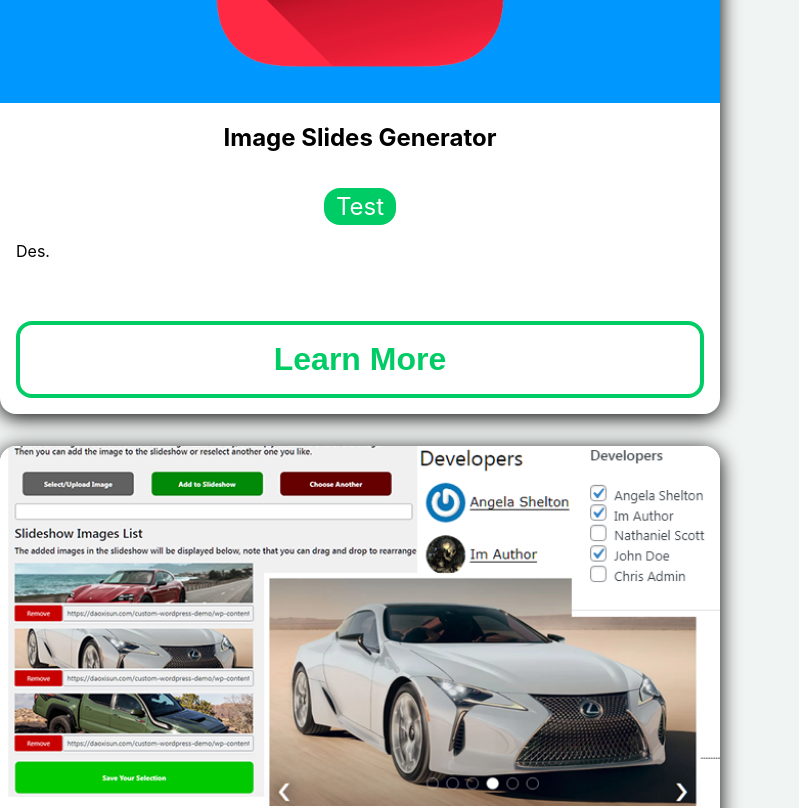
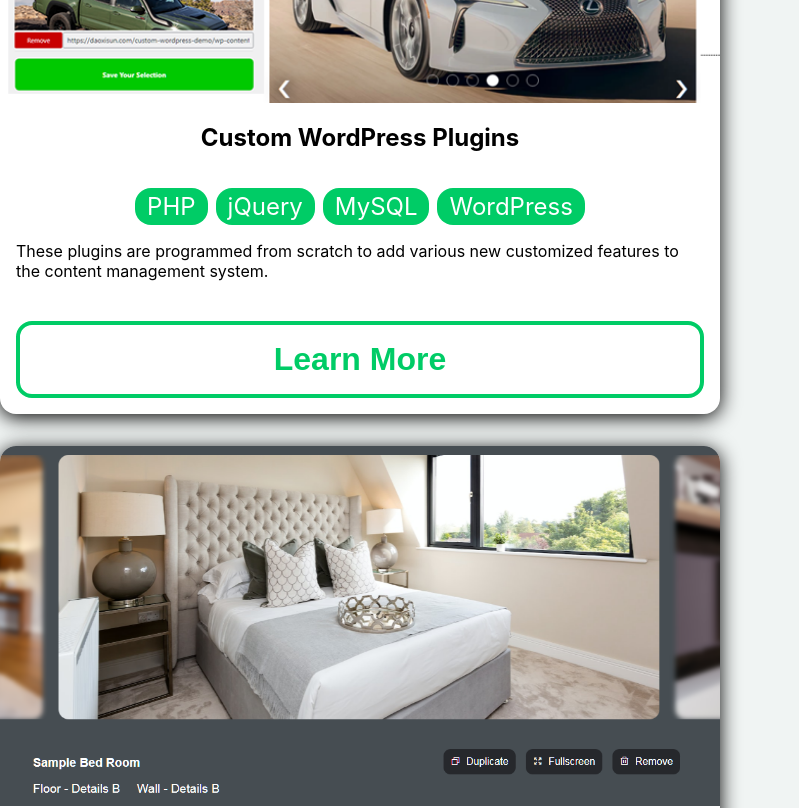
Before and after one commit to daoxi/personal-portfolio, a Next.js app: page /components/ProjCardsContainer in a window 1280 px wide. Shown: the part 960-1768 px from the top of the page, without its empty margins (0-799 px from the left). Built offline with nearby package versions, Linux system fonts and the light colour scheme.

Commit message:
added new project card and rearranged card order

```diff
--- a/pages/components/ProjCardsContainer.js
+++ b/pages/components/ProjCardsContainer.js
@@ -8,6 +8,7 @@ import projThumbCustomWpPlugins from "../../public/assets/proj-thumbnails/Custom
 import projThumbLocationMapTimeAssignment from "../../public/assets/proj-thumbnails/Location-Map-Time-Assignment-thumb.png";
 import projThumbCraigsDota from "../../public/assets/proj-thumbnails/CraigsDota-thumb.png";
 import projThumbLexusLandingPage from "../../public/assets/proj-thumbnails/Lexus-Landing-Page-thumb.jpg";
+import projThumbImageSlidesGenerator from "../../public/assets/proj-thumbnails/Image-Slides-Generator-thumb.png";
 import projThumbTest from "../../public/assets/test.png";
 
 function ProjCardsContainer() {
@@ -21,14 +22,7 @@ function ProjCardsContainer() {
         buttontext="Learn More"
         buttonlink="/projects/portfolio-website"
       />
-      <ProjCard
-        tags={["Test"]}
-        img={projThumbTest}
-        title="Image Slides Generator"
-        description="Des."
-        buttontext="Learn More"
-        buttonlink="/projects/image-slides-generator"
-      />
+
       <ProjCard
         tags={["PHP", "jQuery", "MySQL", "WordPress"]}
         img={projThumbCustomWpPlugins}
@@ -37,6 +31,34 @@ function ProjCardsContainer() {
         buttontext="Learn More"
         buttonlink="/projects/custom-wordpress-plugins"
       />
+
+      <ProjCard
+        tags={["HTML", "CSS", "JavaScript", "jQuery"]}
+        img={projThumbImageSlidesGenerator}
+        title="Image Slides Generator"
+        description="This webpage enables various interactions with image slides that are generated by the Unsplash API"
+        buttontext="Learn More"
+        buttonlink="/projects/image-slides-generator"
+      />
+
+      <ProjCard
+        tags={["Angular", "TypeScript", "Bootstrap", "Firebase"]}
+        img={projThumbCraigsDota}
+        title="M.Eng. Project: CraigsDota"
+        description="A full-stack Angular project that implements a website for video gamers to find suitable playmates, users can use third-party login or register their own accounts."
+        buttontext="Learn More"
+        buttonlink="/projects/craigsdota"
+      />
+
+      <ProjCard
+        tags={["WordPress", "PHP", "SEO", "UI Design"]}
+        img={projThumbLexusLandingPage}
+        title="Lexus Landing Page"
+        description="A web design interview assignment that involves building a car's landing page for Weins Canada Inc."
+        buttontext="Learn More"
+        buttonlink="/projects/lexus-landing-page"
+      />
+
       <ProjCard
         tags={["HTML", "JavaScript", "Ajax", "JSON"]}
         img={projThumbLocationMapTimeAssignment}
@@ -45,22 +67,6 @@ function ProjCardsContainer() {
         buttontext="Learn More"
         buttonlink="/projects/location-assignment"
       />
-      <ProjCard
-        tags={["Angular", "TypeScript", "Bootstrap", "Firebase"]}
-        img={projThumbCraigsDota}
-        title="M.Eng. Project: CraigsDota"
-        description="A full-stack Angular project that implements a website for video gamers to find suitable playmates, users can use third-party login or register their own accounts."
-        buttontext="Learn More"
-        buttonlink="/projects/craigsdota"
-      />
-      <ProjCard
-        tags={["WordPress", "PHP", "SEO", "UI Design"]}
-        img={projThumbLexusLandingPage}
-        title="Lexus Landing Page"
-        description="A web design interview assignment that involves building a car's landing page for Weins Canada Inc."
-        buttontext="Learn More"
-        buttonlink="/projects/lexus-landing-page"
-      />
     </div>
   );
 }
```
Also changed, not shown: public/assets/proj-thumbnails/Image-Slides-Generator-thumb.png (added).
